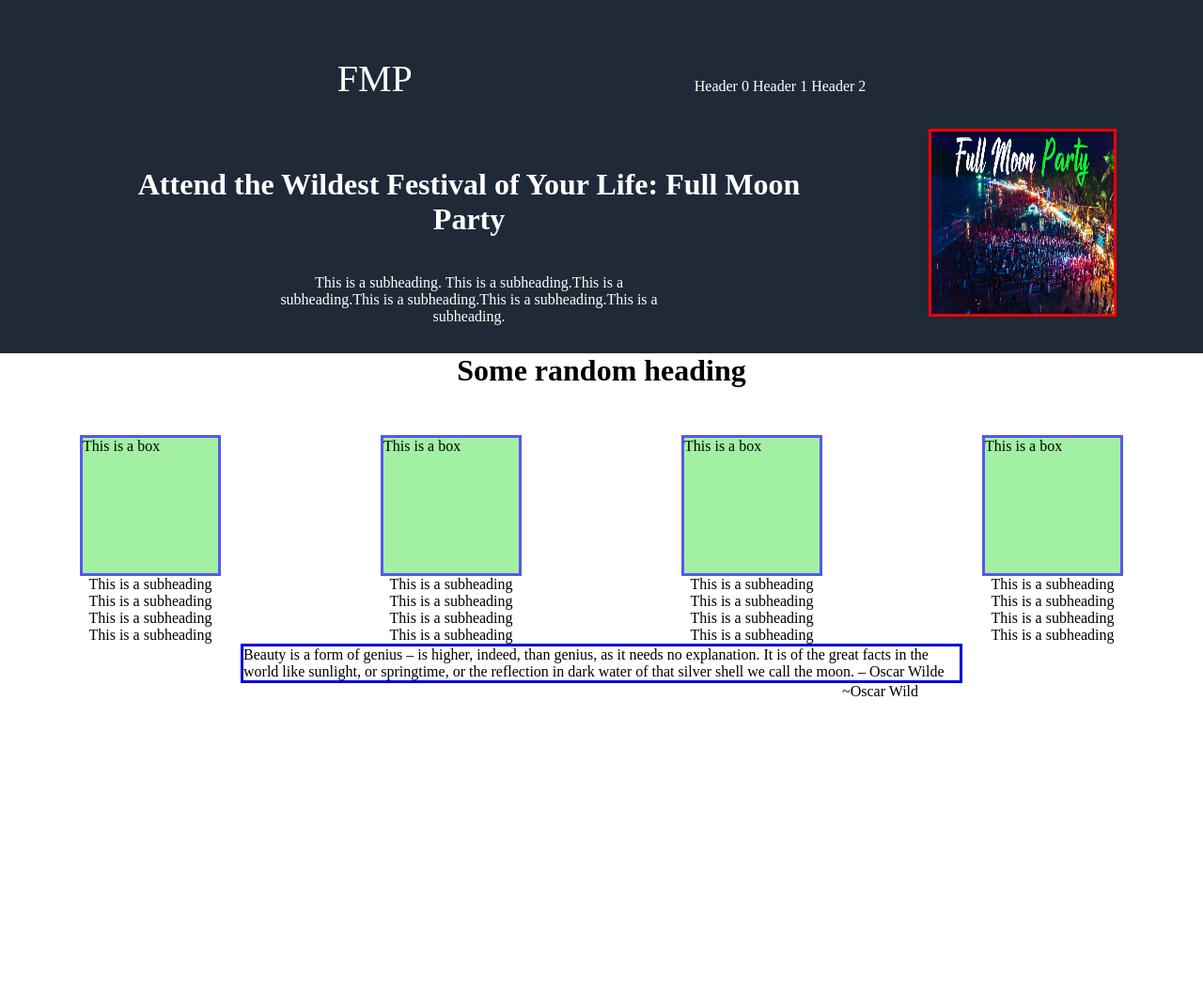
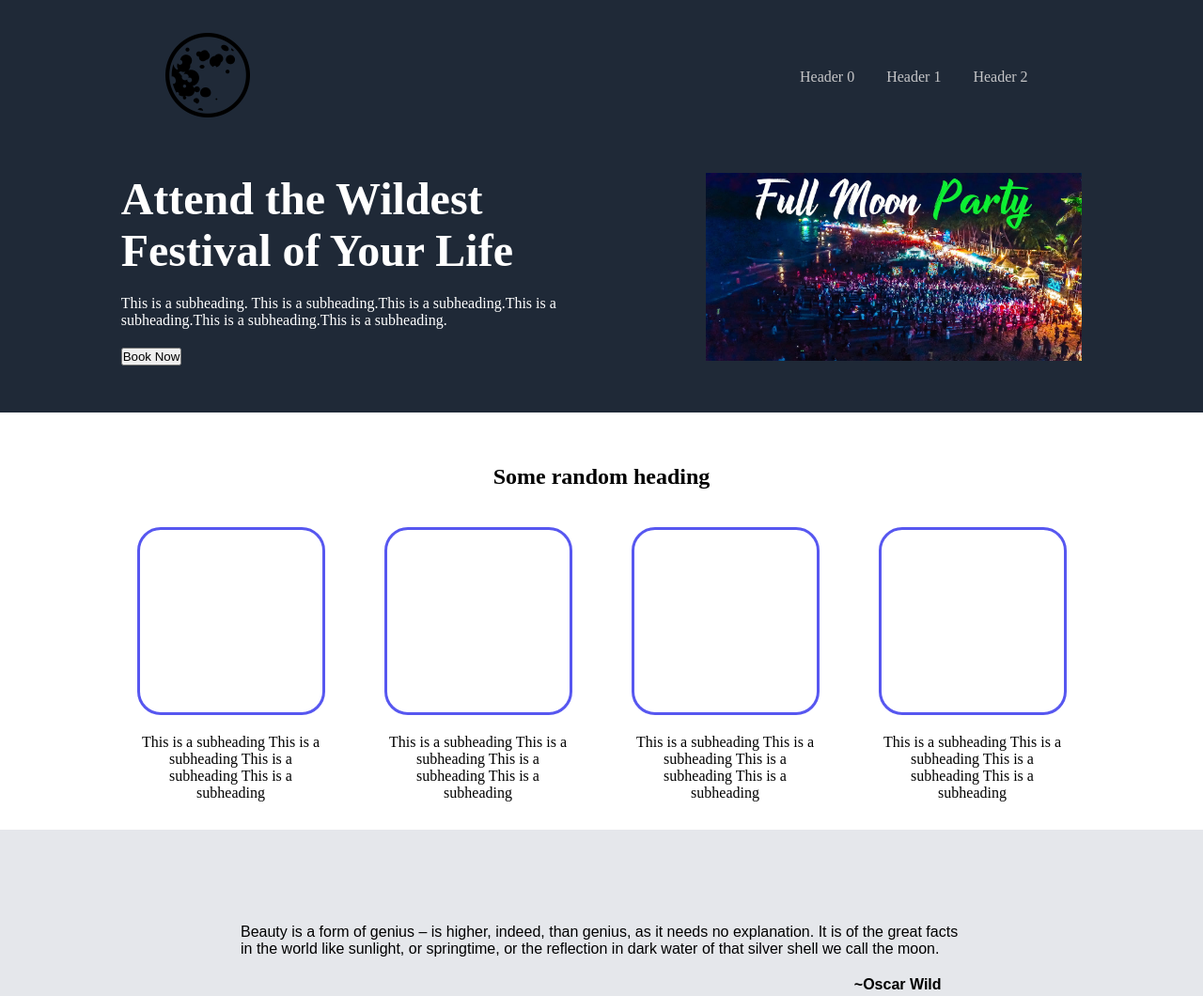
Before and after one commit to devingdaniels/full_moon_party, a plain HTML site: page index.html in a window 1280 px wide. Shown: the whole page at 94% size. Before the commit the page ends 800 px from the top, so only its background shows below. Drawn offline with Linux system fonts and the light colour scheme.

Commit message:
Updates to index.html, styles.css, and images folder

```diff
--- a/index.html
+++ b/index.html
@@ -12,40 +12,42 @@
 <body>
     <div id="container-1">
         <div class="container-1-wrapper1">
-            <div class="logo">
-                <a href="#">FMP</a>
+            <div>
+                <img src="./images/fullmoon.png" alt="Picture of a full moon" width="100px">
             </div>
-            <div>
-                <a href=" # ">Header 0</a>
-                <a href=" # ">Header 1</a>
-                <a href=" # ">Header 2</a>
+            <div class=>
+                <a href="#">Header 0</a>
+                <a href="#">Header 1</a>
+                <a href="#">Header 2</a>
             </div>
         </div>
 
         <div class="container-1-wrapper2 ">
-            <div class="content-item-1 ">
-                <h1 class="content-item heading ">Attend the Wildest Festival of Your Life: Full Moon Party</h1>
-                <p class="content-item subheading ">This is a subheading. This is a subheading.This is a subheading.This is a subheading.This is a subheading.This is a subheading. </p>
+            <div class="cont1-wrap2-item heading">
+                <h1>Attend the Wildest Festival of Your Life</h1>
+                <p>This is a subheading. This is a subheading.This is a subheading.This is a subheading.This is a subheading.This is a subheading. </p>
+                <button>Book Now</button>
             </div>
-            <div ">
+            <div>
                 <img src="./images/fullmoonparty.jpg " alt="Ad picture for the full moon party " class="content-item-2 photo ">
             </div>
+
         </div>
     </div>
-    <div id="container-2 ">
+    <div id="container-2">
         <div class="container-2-wrapper1 ">
-            <h1>Some random heading</h1>
+            <h2>Some random heading</h2>
         </div>
-        <div class="container-2-wrapper2 ">
-            <div class="container-2-item ">This is a box</div>
+        <div class="container-2-wrapper2">
+            <div class="container-2-item"></div>
 
-            <div class="container-2-item ">This is a box</div>
+            <div class="container-2-item"></div>
 
-            <div class="container-2-item ">This is a box</div>
+            <div class="container-2-item"></div>
 
-            <div class="container-2-item ">This is a box</div>
+            <div class="container-2-item"></div>
         </div>
-        <div class="container-2-wrapper2 ">
+        <div class="container-2-wrapper2">
             <p>This is a subheading This is a subheading This is a subheading This is a subheading</p>
             <p>This is a subheading This is a subheading This is a subheading This is a subheading</p>
             <p>This is a subheading This is a subheading This is a subheading This is a subheading</p>
@@ -53,16 +55,13 @@
         </div>
     </div>
 
-    <div id="container-3 ">
-        <div class="container-3-wrapper1 ">
-            Beauty is a form of genius – is higher, indeed, than genius, as it needs no explanation. It is of the great facts in the world like sunlight, or springtime, or the reflection in dark water of that silver shell we call the moon. – Oscar Wilde
+    <div id="container-3">
+        <div class="container-3-wrapper1">
+            <blockquote> Beauty is a form of genius – is higher, indeed, than genius, as it needs no explanation. It is of the great facts in the world like sunlight, or springtime, or the reflection in dark water of that silver shell we call the moon.</blockquote>
+            <p class="author">
+                <strong>~Oscar Wild</strong> </p>
         </div>
-        <div>
-            <p class="author "> ~Oscar Wild</p>
-        </div>
-
     </div>
-
 
 </body>
 
--- a/styles.css
+++ b/styles.css
@@ -6,7 +6,25 @@
 
       a {
           text-decoration: none;
-          color: white;
+          color: rgb(255, 255, 255);
+          padding: 0 15px 0 15px;
+          color: #c5c5c7;
+      }
+
+      p {}
+
+      button {
+          margin: 20px 0 20px 0;
+      }
+
+      h1 {
+          font-size: 48px;
+          font-weight: 900;
+          padding-bottom: 20px;
+      }
+
+      h2 {
+          margin: 25px auto 40px auto;
       }
       /* ------------------------- STYLES FOR CONTAINER 2 -------------------------*/
 
@@ -17,15 +35,11 @@
       }
 
       .container-1-wrapper1 {
-          padding: 30px 0 30px 0;
           display: flex;
-          justify-content: center;
-          align-items: baseline;
-      }
-
-      .logo {
-          margin-right: 300px;
-          font-size: 40px;
+          margin-bottom: 50px;
+          justify-content: space-evenly;
+          align-items: center;
+          gap: 32%;
       }
 
       .container-1-wrapper2 {
@@ -33,74 +47,65 @@
           justify-content: space-evenly;
       }
 
-      .content-item.heading {
-          margin: 5%;
-          text-align: center;
-      }
-
-      .content-item.subheading {
-          width: 50%;
-          margin: auto;
-          text-align: center;
+      .cont1-wrap2-item.heading {
+          width: 40%;
       }
 
       .content-item-2.photo {
           height: 200px;
-          width: 200px;
-          border-style: solid;
-          border-color: red;
+          width: 400px;
+          /* border-style: solid;
+          border-color: red; */
       }
       /* ------------------------- STYLES FOR CONTAINER 2 -------------------------*/
 
       #container-2 {
-          padding-top: 50px;
-          background-color: white;
+          padding: 30px 10px 30px 10px;
       }
 
       .container-2-wrapper1 {
           color: black;
           text-align: center;
-          padding-bottom: 50px;
-      }
-
-      .container-2-item {
-          height: 150px;
-          width: 150px;
-          border-style: solid;
-          border-color: rgb(87, 87, 240);
-          background-color: rgb(162, 240, 162);
       }
 
       .container-2-wrapper2 {
           display: flex;
-          background-color: rgb(255, 255, 255);
-          justify-content: space-around;
+          justify-content: center;
+          gap: 5%;
+      }
+
+      .container-2-item {
+          height: 200px;
+          width: 200px;
+          border-style: solid;
+          border-color: rgb(87, 87, 240);
+          border-radius: 25px;
+          padding: 10px;
       }
 
       .container-2-wrapper2 p {
           display: flex;
-          flex-direction: row;
-          width: 150px;
-          justify-content: center;
+          width: 200px;
           text-align: center;
+          margin-top: 20px;
       }
       /* ------------------------- STYLES FOR CONTAINER 3 -------------------------*/
 
       #container-3 {
-          background-color: #1e1e41;
           display: flex;
-          flex-direction: column;
+          background-color: #e5e7eb;
       }
 
       .container-3-wrapper1 {
-          border-style: ridge;
-          border-color: blue;
+          padding: 100px 0 100px 0;
           width: 60%;
           margin: auto;
+          font-family: Arial, Helvetica, sans-serif;
       }
 
       .author {
           position: relative;
-          left: 70%;
-          width: 10%;
+          left: 85%;
+          width: 40%;
+          padding-top: 20px;
       }
```
Also changed, not shown: images/fullmoon.png (added).
